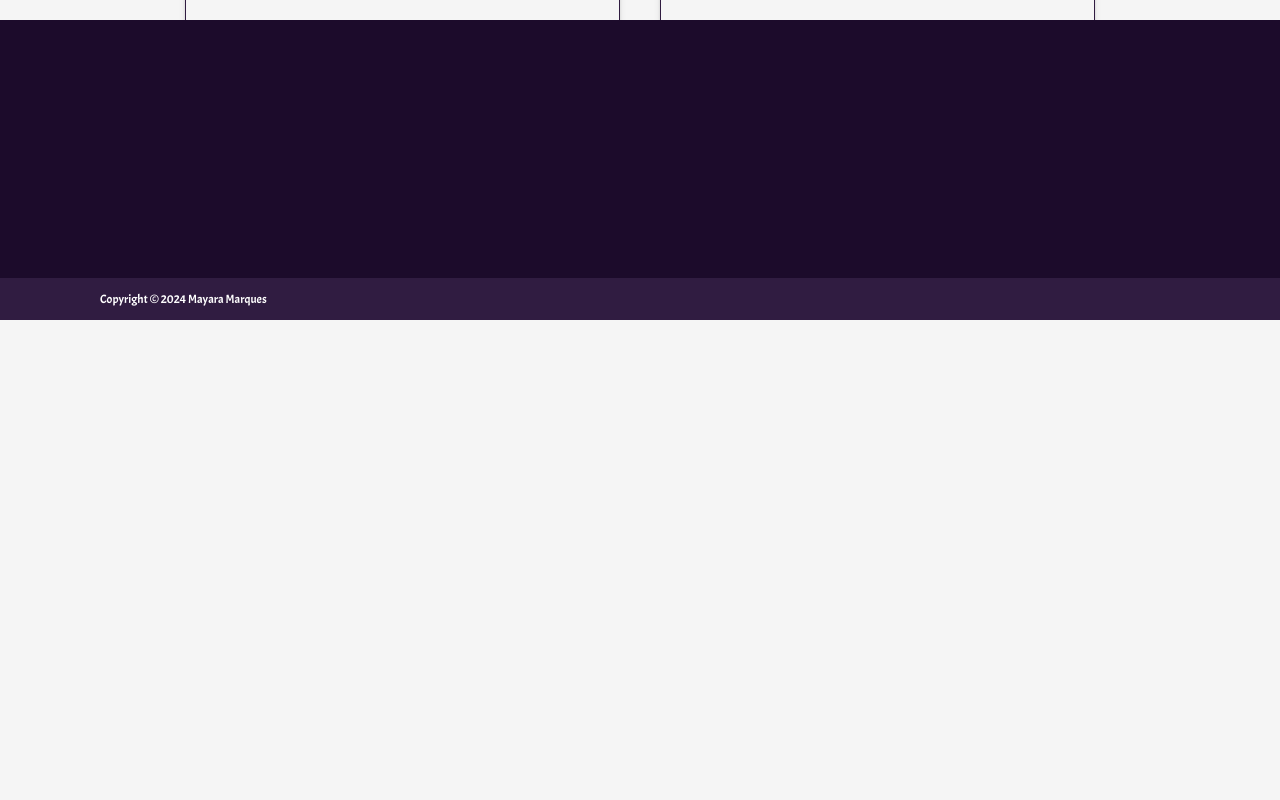
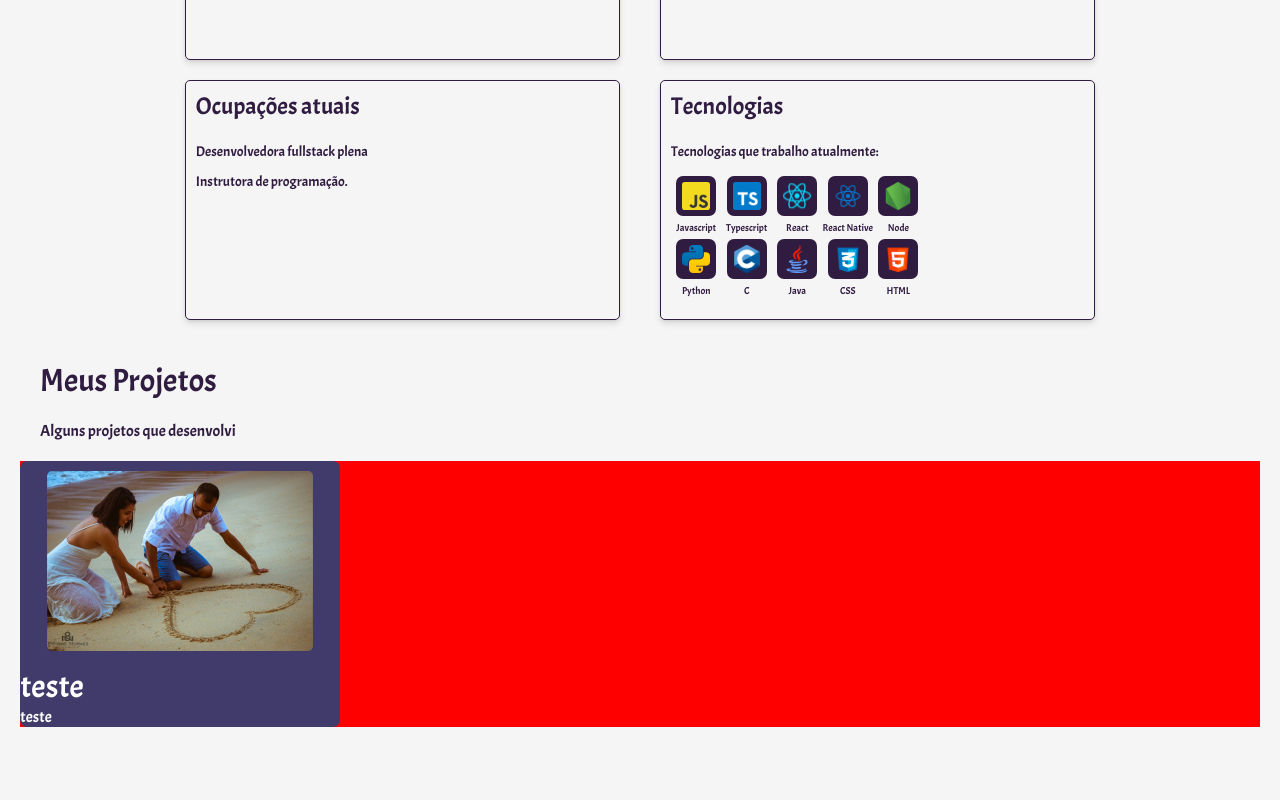
Before and after one commit to mmrosadev/mmrosadev.github.io, a React (Vite) app: page / in a window 1280 px wide. Shown: the part 600-1400 px from the top of the page. Before the commit the page ends 920 px from the top, so only its background shows below. Built offline with nearby package versions, Linux system fonts and the light colour scheme.

Commit message:
feat: update translations and responsiveness

```diff
--- a/src/components/Section/styles.ts
+++ b/src/components/Section/styles.ts
@@ -5,7 +5,7 @@ export const Container = styled.div`
     flex-direction: column;
     color: #301C41;
     margin: 20px 0px;
-    height: 230px;
+    height: 240px;
     border: 1px solid #301C41;
     border-radius: 5px;
     padding: 10px;
--- a/src/i18n/en.ts
+++ b/src/i18n/en.ts
@@ -17,8 +17,9 @@ export default {
     interests: "Frontend web development and data extraction.",
     iLike: "I like prototyping interfaces and leaving them with a high level of fidelity.",
     currentOccupations: "Current occupations",
-    position1: "Mid-level Software Engineer at Getrak",
-    position2: "Programming instructor.",
+    position1: "Mid-level fullstack developer",
+    position2: "Programming instructor",
     technologies: "Technologies",
     technologies2: "I've been working on recently:",
+    hobbies: "Road running and beach volleyball athlete"
 }
--- a/src/i18n/es.ts
+++ b/src/i18n/es.ts
@@ -17,8 +17,9 @@ export default {
     interests: "Desarrollo web frontend y extracción de datos.",
     iLike: "Me gusta crear prototipos de interfaces y dejarlas con un alto nivel de fidelidad.",
     currentOccupations: "Ocupaciones actuales",
-    position1: "Ingeniera de software de nivel medio en Getrak.",
+    position1: "Desarrolladora fullstack intermedia",
     position2: "Instructor de programación",
     technologies: "Tecnologías",
     technologies2: "Tecnologías en las que he estado trabajando recientemente:",
+    hobbies: "Atleta de carreras de calle y volibol de playa"
 }
--- a/src/i18n/pt.ts
+++ b/src/i18n/pt.ts
@@ -17,8 +17,9 @@ export default {
     interests: "Desenvolvimento web frontend e extração de dados.",
     iLike: "Gosto de prototipar interfaces e deixá-las com alto nível de fidelidade.",
     currentOccupations: "Ocupações atuais",
-    position1: "Engenheira de software plena na Getrak",
+    position1: "Desenvolvedora fullstack plena",
     position2: "Instrutora de programação.",
     technologies: "Tecnologias",
-    technologies2: "Tecnologias que trabalho recentemente:",
+    technologies2: "Tecnologias que trabalho atualmente:",
+    hobbies: "Atleta de corrida de rua e vôlei de praia"
 }
--- a/src/view/Home/Home.tsx
+++ b/src/view/Home/Home.tsx
@@ -13,7 +13,7 @@ import css from '../../assets/css.svg'
 import html from '../../assets/html.svg'
 import node from '../../assets/node.svg'
 import c from '../../assets/c.svg'
-// import raquelMarriege from '../../assets/raquel-marriege.svg'
+import raquelMarriege from '../../assets/raquel-marriege.svg'
 import {
   Main,
   SectionContainer,
@@ -23,13 +23,13 @@ import {
   CopyrightContainer,
   Container,
   CopyrightLabel,
-  // MyProjectsContainer,
-  // Title,
-  // SubTitle,
-  // TitleContainer,
-  // CardsContainer,
+  MyProjectsContainer,
+  Title,
+  SubTitle,
+  TitleContainer,
+  CardsContainer,
 } from "./styles"
-// import { Card } from "../../components/Card"
+import { Card } from "../../components/Card"
 
 export function Home(){
 
@@ -48,7 +48,7 @@ export function Home(){
             [
               t('workWith'),
               t('fromAndLive'),
-              t('age', { age: 31 }),
+              t('hobbies'),
             ]
             }
           />
@@ -96,7 +96,7 @@ export function Home(){
           />
         </SectionContainer>
       </Main>
-      {/* <MyProjectsContainer>
+      <MyProjectsContainer>
         <TitleContainer>
           <Title>Meus Projetos</Title>
         </TitleContainer>
@@ -110,7 +110,7 @@ export function Home(){
             previewSrc={raquelMarriege}
           />
         </CardsContainer>
-      </MyProjectsContainer> */}
+      </MyProjectsContainer>
       <Footer>
         <FooterLinksContainer>
         </FooterLinksContainer>
--- a/src/view/Home/styles.ts
+++ b/src/view/Home/styles.ts
@@ -35,9 +35,10 @@ export const TecnologyRectContainer = styled.div`
 `
 
 export const MyProjectsContainer = styled.div`
-    height: 30%;
+    height: 800px;
     display: flex;
     flex-direction: column;
+    margin: 20px;
 `
 
 export const TitleContainer = styled.div`
@@ -92,5 +93,4 @@ export const CardsContainer = styled.div`
     display: flex;
     width: 100%;
     background-color: red;
-    /* padding: 20px; */
 `
```
